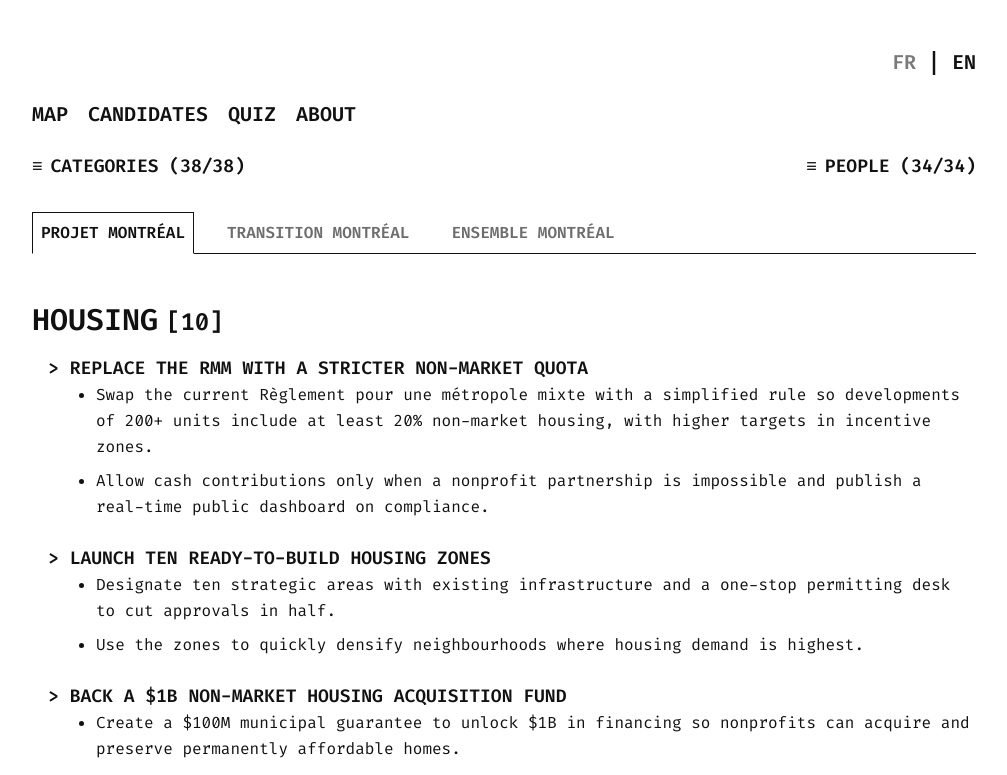
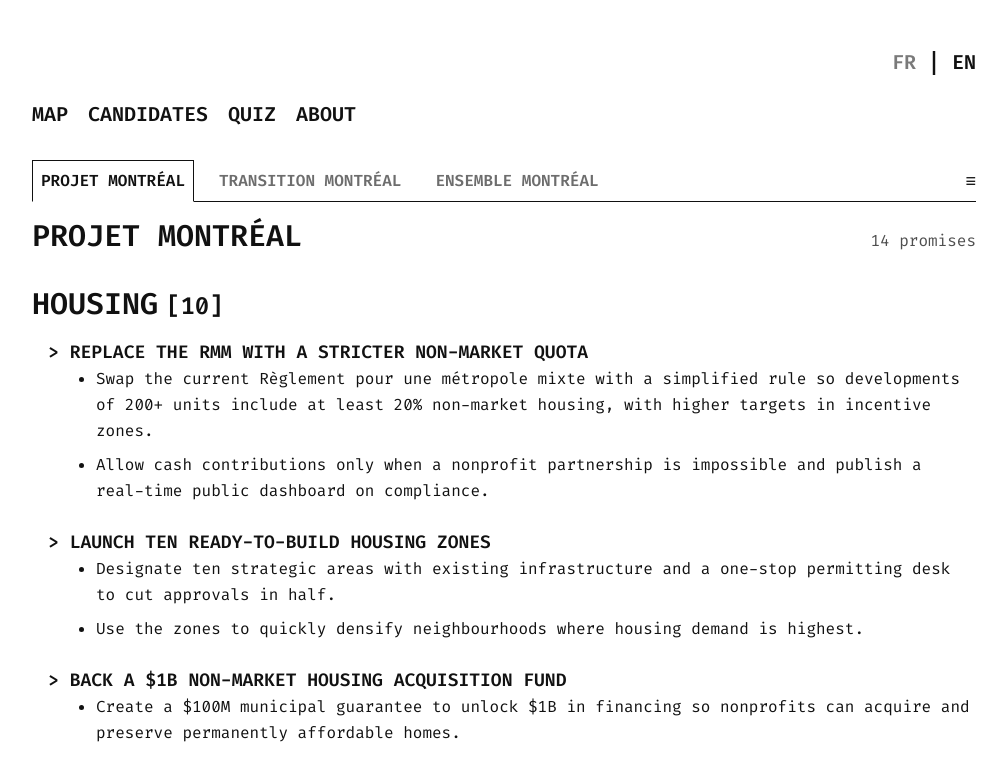
Before and after one commit to jxlxx/elections2025, a Next.js app in the folder mtl/: page / in a window 1280 px wide. Shown: the top 775 px of the page, without its empty margins (136-1143 px from the left). Built offline with nearby package versions, Linux system fonts and the light colour scheme.

Commit message:
:sparkles: improved filtering UI/UX

```diff
--- a/mtl/src/app/page.tsx
+++ b/mtl/src/app/page.tsx
@@ -4,6 +4,8 @@
 import { useMemo, useState } from "react";
 import promisesData from "@/data/promises.json";
 import { getText, Language } from "@/lib/content";
+
+type FilterModalType = "categories" | "people" | null;
 
 const PARTY_TABS = [
   {
@@ -59,8 +61,8 @@
   const [selectedParty, setSelectedParty] = useState<string>(PARTY_TABS[0]?.id ?? "");
   const [selectedCategories, setSelectedCategories] = useState<string[]>([]);
   const [selectedDemographics, setSelectedDemographics] = useState<string[]>([]);
-  const [categoriesOpen, setCategoriesOpen] = useState(false);
-  const [peopleOpen, setPeopleOpen] = useState(false);
+  const [filterMenuOpen, setFilterMenuOpen] = useState(false);
+  const [activeFilterModal, setActiveFilterModal] = useState<FilterModalType>(null);
 
   const filteredPromises = useMemo(() => {
     if (!selectedParty) {
@@ -115,6 +117,7 @@
 
   const totalCategoryCount = sortedCategories.length;
   const totalDemographicCount = ALL_DEMOGRAPHICS.length;
+
   const selectedCategoryCount =
     selectedCategories.length > 0 ? selectedCategories.length : totalCategoryCount;
   const selectedDemographicCount =
@@ -177,12 +180,31 @@
     );
   };
 
+  const clearFilters = (type: FilterModalType) => {
+    if (type === "categories") {
+      setSelectedCategories([]);
+    }
+    if (type === "people") {
+      setSelectedDemographics([]);
+    }
+  };
+
   const emptyMessage =
     language === "fr"
       ? "Aucune promesse pour le moment."
       : "No promises listed yet.";
 
   const partyLabel = selectedParty ? getText(selectedParty, language) : "";
+  const filtersActive =
+    selectedCategories.length > 0 || selectedDemographics.length > 0;
+
+  const openFilterModal = (type: FilterModalType) => {
+    if (!type) return;
+    setActiveFilterModal(type);
+    setFilterMenuOpen(false);
+  };
+
+  const closeModal = () => setActiveFilterModal(null);
 
   return (
     <div className="min-h-screen  text-[#111111]">
@@ -228,70 +250,11 @@
               About
             </a>
           </nav>
-
-          <div className="flex flex-col gap-3">
-            <div className="flex items-center justify-between text-lg font-semibold uppercase">
-              <button
-                type="button"
-                onClick={() => {
-                  setCategoriesOpen((prev) => !prev);
-                  if (!categoriesOpen && peopleOpen) {
-                    setPeopleOpen(false);
-                  }
-                }}
-                className="flex items-center gap-2"
-              >
-                <span aria-hidden>≡</span>
-                <span>
-                  CATEGORIES ({selectedCategoryCount}/{totalCategoryCount})
-                </span>
-              </button>
-
-              <button
-                type="button"
-                onClick={() => {
-                  setPeopleOpen((prev) => !prev);
-                  if (!peopleOpen && categoriesOpen) {
-                    setCategoriesOpen(false);
-                  }
-                }}
-                className="flex items-center gap-2"
-              >
-                <span aria-hidden>≡</span>
-                <span>PEOPLE ({selectedDemographicCount}/{totalDemographicCount})</span>
-              </button>
-            </div>
-
-            {categoriesOpen && (
-              <div className="grid gap-3 rounded border border-[#dcdcdc] bg-white p-4 sm:grid-cols-2">
-                {sortedCategories.map((category) => (
-                  <FilterChip
-                    key={category}
-                    label={getText(category, language)}
-                    active={selectedCategories.includes(category)}
-                    onClick={() => toggleCategory(category)}
-                  />
-                ))}
-              </div>
-            )}
-
-            {peopleOpen && (
-              <div className="grid gap-3 rounded border border-[#dcdcdc] bg-white p-4 sm:grid-cols-2">
-                {ALL_DEMOGRAPHICS.map((demographic) => (
-                  <FilterChip
-                    key={demographic}
-                    label={getText(demographic, language)}
-                    active={selectedDemographics.includes(demographic)}
-                    onClick={() => toggleDemographic(demographic)}
-                  />
-                ))}
-              </div>
-            )}
-          </div>
         </header>
 
         <section className="space-y-4">
           <div className="flex items-center gap-6 border-b border-[#111111]">
+            <div className="flex flex-1 items-center gap-4">
               {PARTY_TABS.map((tab) => {
                 const isActive = tab.id === selectedParty;
                 return (
@@ -305,18 +268,62 @@
                         : "border border-transparent text-[#6d6d6d] hover:text-[#111111]"
                     }`}
                   >
-                  <span className="hidden sm:inline">{tab.label}
-                    </span>
-
-                  <span className="sm:hidden">{tab.short}
-                    </span>
+                    <span className="hidden sm:inline">{tab.label}</span>
+                    <span className="sm:hidden">{tab.short}</span>
                   </button>
                 );
               })}
             </div>
 
+            <div className="relative">
+              <button
+                type="button"
+                aria-haspopup="true"
+                aria-expanded={filterMenuOpen}
+                onClick={() => setFilterMenuOpen((prev) => !prev)}
+                className="relative flex items-center gap-2 text-lg font-semibold uppercase"
+              >
+                <span aria-hidden>≡</span>
+                <span className="sr-only">Filters</span>
+                {filtersActive && (
+                  <span className="absolute -top-1 -right-1 h-2.5 w-2.5 rounded-full bg-[#111111]" aria-hidden />
+                )}
+              </button>
+
+              {filterMenuOpen && (
+                <div className="absolute right-0 mt-2 w-56 border border-[#111111] bg-white">
+                  <button
+                    type="button"
+                    onClick={() => openFilterModal("categories")}
+                    className="flex w-full items-center justify-between px-4 py-3 text-lg font-semibold uppercase hover:bg-[#f0f0f0]"
+                  >
+                    <span>CATEGORIES</span>
+                    <span>
+                      {selectedCategoryCount}/{totalCategoryCount}
+                    </span>
+                  </button>
+                  <button
+                    type="button"
+                    onClick={() => openFilterModal("people")}
+                    className="flex w-full items-center justify-between px-4 py-3 text-lg font-semibold uppercase hover:bg-[#f0f0f0]"
+                  >
+                    <span>PEOPLE</span>
+                    <span>
+                      {selectedDemographicCount}/{totalDemographicCount}
+                    </span>
+                  </button>
+                </div>
+              )}
+            </div>
+          </div>
+
           <div className="flex flex-wrap items-baseline justify-between gap-3">
-            <h1 className="text-3xl font-semibold text-[#111111]"></h1>
+            <h1 className="text-3xl font-semibold text-[#111111] uppercase">{partyLabel}</h1>
+            <span className="text-base text-[#4f4f4f]">
+              {totalPromisesSelected === 1
+                ? "1 promise"
+                : `${totalPromisesSelected} promises`}
+            </span>
           </div>
         </section>
 
@@ -329,7 +336,6 @@
                 <div className="flex items-baseline gap-2">
                   <h1 className="text-3xl font-semibold text-[#111111] uppercase">{categoryLabel}</h1>
                   <span className="text-2xl font-semibold text-[#111111] uppercase">[{detailCount}]</span>
-
                 </div>
 
                 {promises.length === 0 ? (
@@ -363,6 +369,51 @@
           })}
         </main>
       </div>
+
+      {activeFilterModal && (
+        <div className="fixed inset-0 z-50 flex items-center justify-center bg-black/50 px-4 py-6">
+          <div className="max-h-full w-full max-w-4xl overflow-hidden border border-[#111111] bg-white">
+            <header className="flex items-center justify-between border-b border-[#111111] px-6 py-4">
+              <h2 className="text-lg font-semibold uppercase">
+                {activeFilterModal === "categories" ? "Categories" : "People"}
+              </h2>
+              <div className="flex items-center gap-4 text-lg font-semibold uppercase">
+                <button
+                  type="button"
+                  onClick={() => clearFilters(activeFilterModal)}
+                  className="text-[#7a7a7a] hover:text-[#111111]"
+                >
+                  Clear
+                </button>
+                <button type="button" onClick={closeModal} className="text-[#111111]">
+                  Done
+                </button>
+              </div>
+            </header>
+            <div className="max-h-[60vh] overflow-auto border-b border-[#111111] p-6">
+              <div className="grid gap-3 sm:grid-cols-2">
+                {activeFilterModal === "categories"
+                  ? sortedCategories.map((category) => (
+                      <FilterChip
+                        key={category}
+                        label={getText(category, language)}
+                        active={selectedCategories.includes(category)}
+                        onClick={() => toggleCategory(category)}
+                      />
+                    ))
+                  : ALL_DEMOGRAPHICS.map((demographic) => (
+                      <FilterChip
+                        key={demographic}
+                        label={getText(demographic, language)}
+                        active={selectedDemographics.includes(demographic)}
+                        onClick={() => toggleDemographic(demographic)}
+                      />
+                    ))}
+              </div>
+            </div>
+          </div>
+        </div>
+      )}
     </div>
   );
 }
```
Lines whose indentation alone changed are shown as unchanged.
